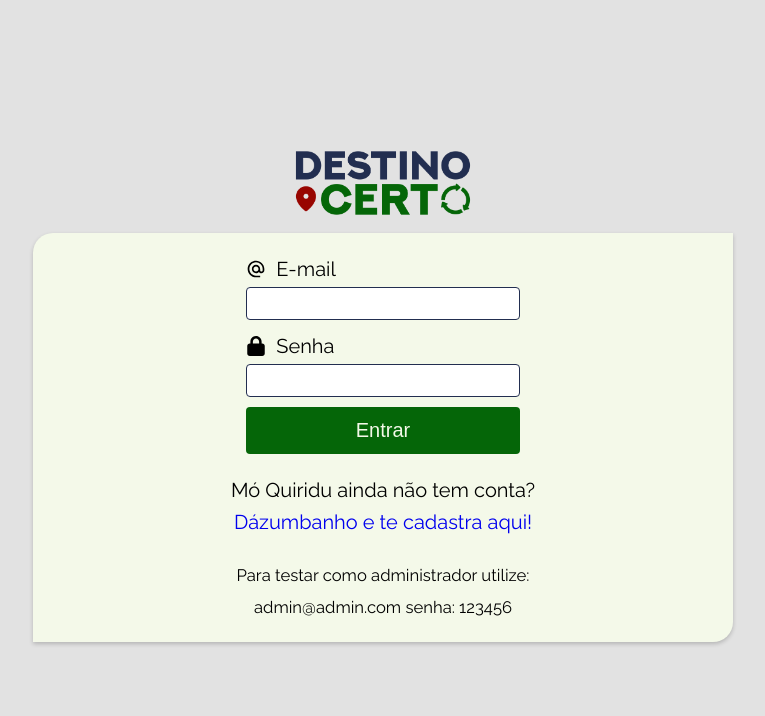
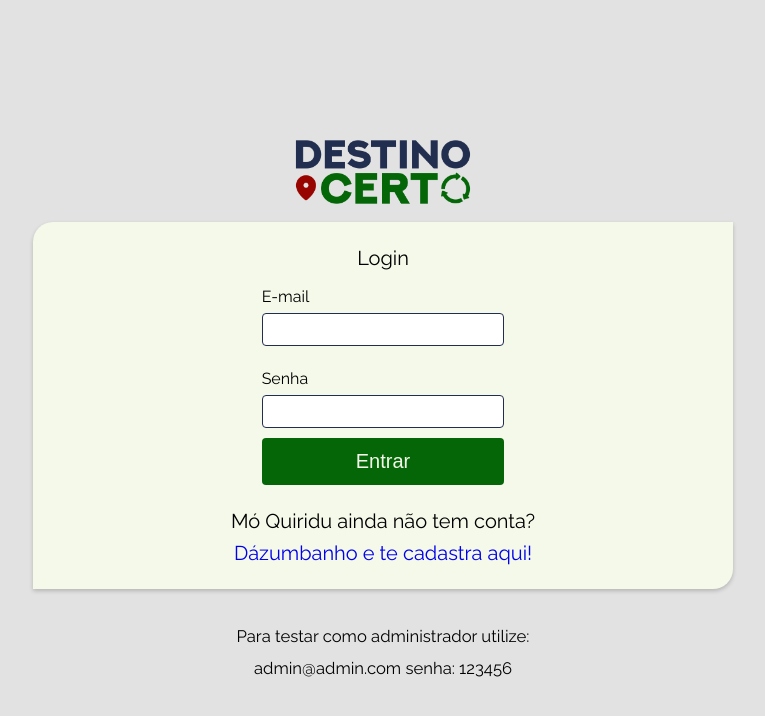
Before and after one commit to FuturoDEV-Eco/M3P-FrontEnd-Squad2, a React (Vite) app: page /login in a window 1280 px wide. Shown: the top 716 px of the page, without its empty margins (257-1022 px from the left). Built offline with nearby package versions, Linux system fonts and the light colour scheme; data requests are answered from the project's data file; a web font is replaced by a local one.

Commit message:
feat: ajuste layout formulario login

```diff
--- a/src/pages/Login.jsx
+++ b/src/pages/Login.jsx
@@ -25,10 +25,11 @@ function Login() {
         </div>
         <div className='container-form'>
           <div className='card-form'>
+            <span>Login</span>
             <form>
-              <div className='align-icon'>
-                <MdAlternateEmail /> <label htmlFor='email'>E-mail</label>
-              </div>
+              <div className="form-row">
+                <div className="form-field">
+                  <label htmlFor="">E-mail</label>
                   <input
                     type='email'
                     value={user.email}
@@ -37,9 +38,11 @@ function Login() {
                     }
                     id='email'
                   />
-              <div className='align-icon'>
-                <FaLock /> <label htmlFor='password'>Senha</label>
                 </div>
+              </div>
+              <div className="form-row">
+                <div className="form-field">
+                  <label htmlFor="">Senha</label>
                   <input
                     type='password'
                     value={user.password}
@@ -48,6 +51,10 @@ function Login() {
                     }
                     id='password'
                   />
+                </div>
+              </div>
+
+
               <button
                 className='button-login'
                 type='button'
@@ -63,6 +70,8 @@ function Login() {
               Mó Quiridu ainda não tem conta? <br />
               <Link to='/users/create'>Dázumbanho e te cadastra aqui!</Link>
             </div>
+
+          </div>
           <div className='singin'>
             <small>
               {' '}
@@ -74,7 +83,6 @@ function Login() {
         </div>
       </div>
     </div>
-    </div>
   );
 }
 
```
Lines whose indentation alone changed are shown as unchanged.
